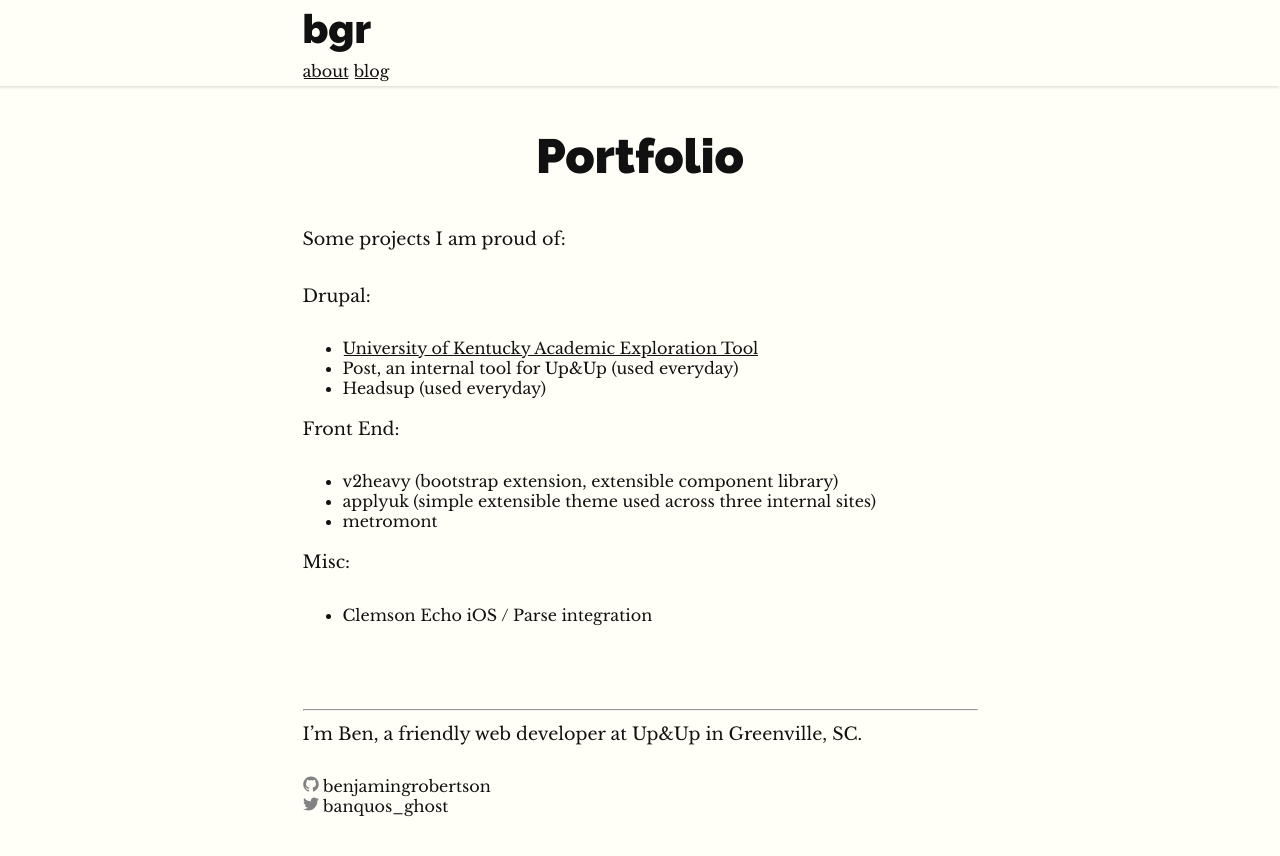
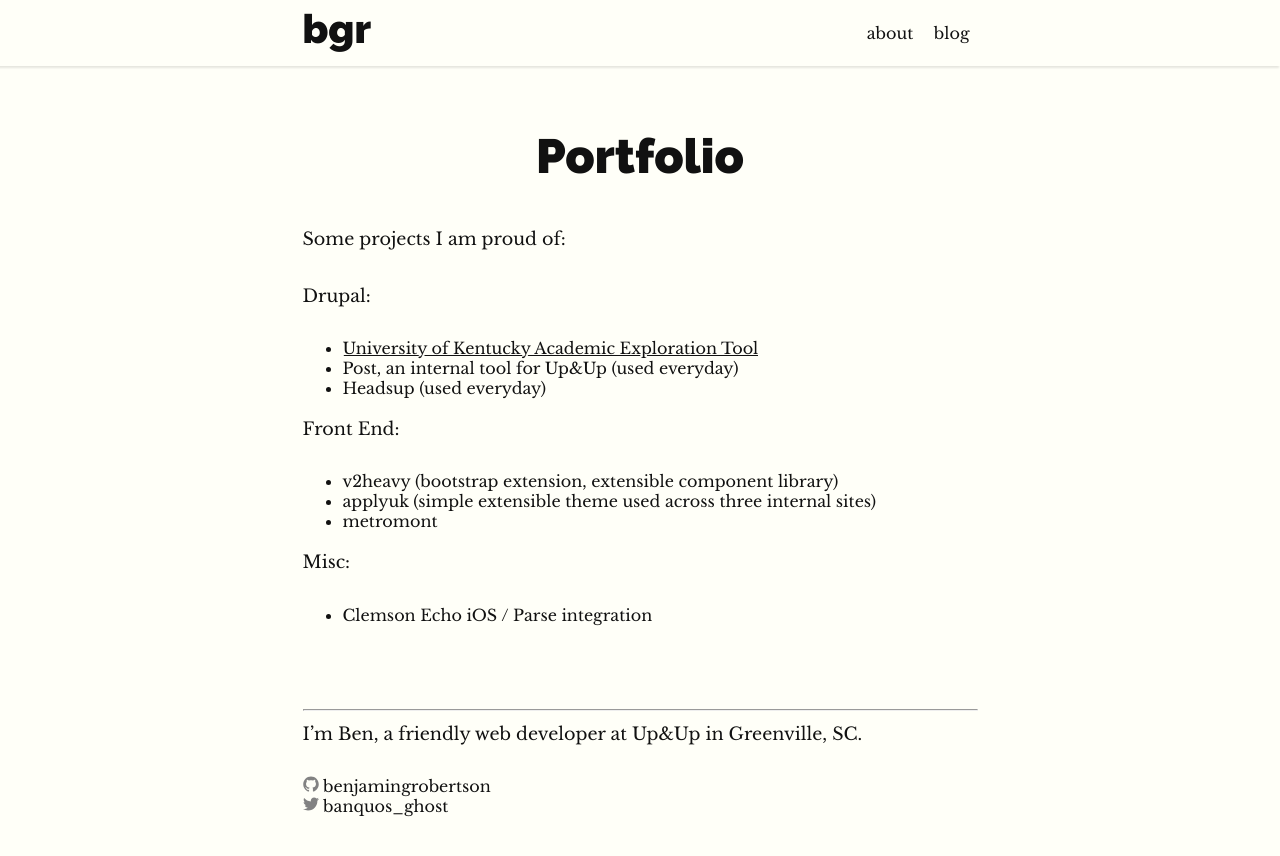
Before and after one commit to benjamingrobertson/benjamingrobertson.github.io, a Jekyll site: the page built from portfolio.md, in a window 1280 px wide. Shown: the top 856 px of the page. Built offline with Jekyll 4.4.1, drawn with Linux system fonts in a browser that asks for light colours.

Commit message:
Layout for header nav

```diff
--- a/_includes/header.html
+++ b/_includes/header.html
@@ -1,5 +1,5 @@
 <header class="site-header" role="banner">
-    <div class="layout-container">
+    <div class="layout-container header__nav">
         <a href="/" class="brand-logo no-decoration">
             <span class="logo__letter logo__letter--one">
                 b<span class="logo__hide">enjamin </span>
@@ -12,9 +12,9 @@
             </span>
         </a>
 
-        <nav class="site-nav">
-            <a class="page-link" href="/about">about</a>
-            <a class="page-link" href="/blog">blog</a>
+        <nav>
+            <a class="page-link no-decoration" href="/about">about</a>
+            <a class="page-link no-decoration" href="/blog">blog</a>
             <!-- <div class="trigger">
                 {% for my_page in site.pages %} {% if my_page.title %}
                 <a class="page-link" href="{{ my_page.url | relative_url }}">{{ my_page.title | escape }}</a> {% endif %} {% endfor %}
--- a/_sass/smacss/components/_header.sass
+++ b/_sass/smacss/components/_header.sass
@@ -45,3 +45,13 @@
 
             .logo__letter--three
                 width: 195px
+
+
+.header__nav
+    display: flex
+    align-items: center
+    justify-content: space-between
+
+
+.page-link
+    margin: 0 .5em
```
